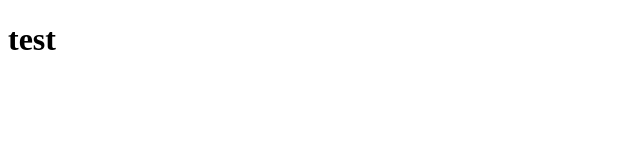
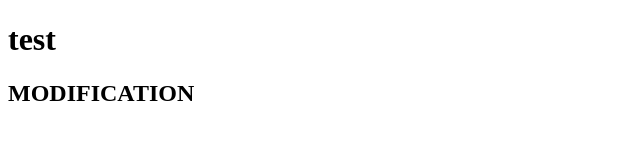
Before and after one commit to balaize225/demo1-github, a plain HTML site: page index.html in a window 1280 px wide. Shown: the whole page, without its empty margins (0-640 px from the left). Drawn offline with Linux system fonts and the light colour scheme.

Commit message:
modification index

```diff
--- a/index.html
+++ b/index.html
@@ -7,5 +7,6 @@
 </head>
 <body>
     <h1>test</h1>
+    <H2> MODIFICATION </H2>
 </body>
 </html>
```
